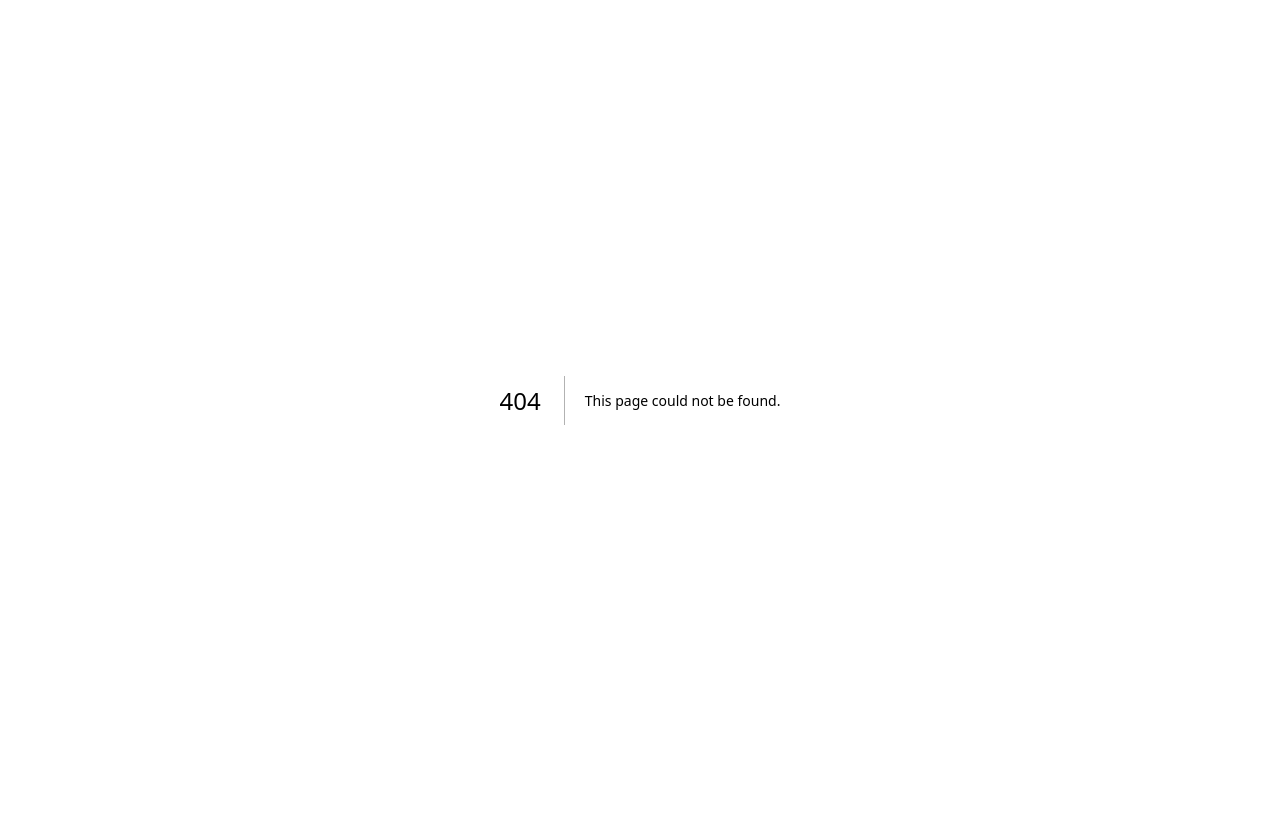
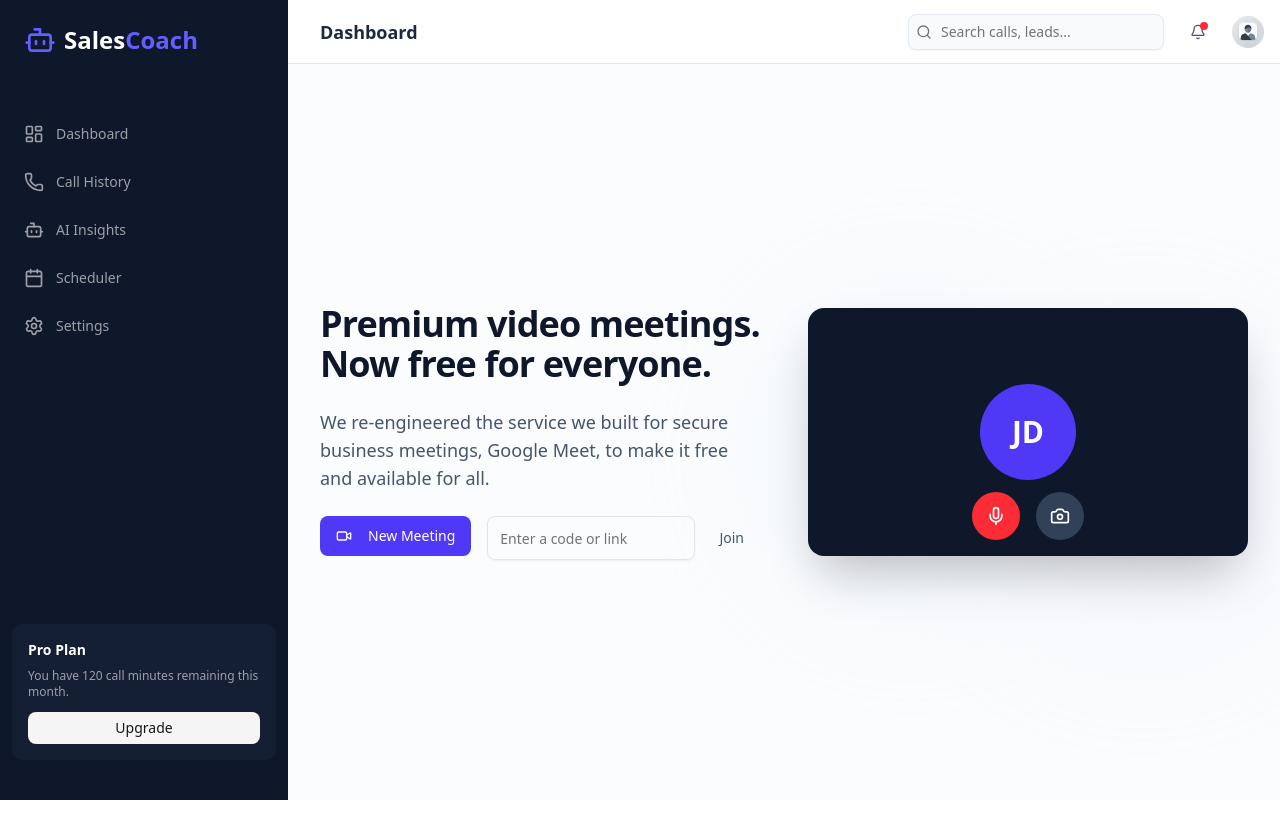
Before and after one commit to Ameer-HCode/ai-sales-coach, a Next.js app: page /call/start in a window 1280 px wide. Before the commit this address had no page. Before the commit the page ends 800 px from the top, so only its background shows below. Built offline with nearby package versions, Linux system fonts and the light colour scheme.

Commit message:
Implement Start Call page with Google Meet style UI

```diff
--- /dev/null
+++ b/app/call/start/page.tsx
@@ -0,0 +1,95 @@
+"use client"
+
+import { Sidebar } from "@/components/layout/sidebar"
+import { Navbar } from "@/components/layout/navbar"
+import { Card, CardContent, CardHeader, CardTitle, CardDescription } from "@/components/ui/card"
+import { Input } from "@/components/ui/input"
+import { Button } from "@/components/ui/button"
+import { Label } from "@/components/ui/label"
+import { Video, Copy, UserPlus, Mic, Camera } from "lucide-react"
+import { useState } from "react"
+
+export default function StartCallPage() {
+    const [meetingLink, setMeetingLink] = useState("")
+
+    const generateLink = () => {
+        const randomId = Math.random().toString(36).substring(7)
+        setMeetingLink(`https://salescoach.ai/meet/${randomId}`)
+    }
+
+    return (
+        <div className="h-full relative">
+            <div className="hidden h-full md:flex md:w-72 md:flex-col md:fixed md:inset-y-0 z-[80] bg-gray-900">
+                <Sidebar />
+            </div>
+            <main className="md:pl-72 pb-10">
+                <Navbar />
+                <div className="p-8 space-y-8 bg-slate-50/50 min-h-[calc(100vh-4rem)] flex items-center justify-center">
+
+                    <div className="grid lg:grid-cols-2 gap-12 w-full max-w-5xl items-center">
+                        <div className="space-y-6">
+                            <h1 className="text-4xl font-bold tracking-tight text-slate-900">
+                                Premium video meetings. <br />
+                                Now free for everyone.
+                            </h1>
+                            <p className="text-lg text-slate-600">
+                                We re-engineered the service we built for secure business meetings, Google Meet, to make it free and available for all.
+                            </p>
+
+                            <div className="flex flex-col sm:flex-row gap-4">
+                                <Button size="lg" className="bg-indigo-600 hover:bg-indigo-700 text-white" onClick={generateLink}>
+                                    <Video className="mr-2 h-5 w-5" />
+                                    New Meeting
+                                </Button>
+                                <div className="flex gap-2 w-full sm:max-w-xs">
+                                    <div className="relative w-full">
+                                        <Input placeholder="Enter a code or link" className="h-11" />
+                                    </div>
+                                    <Button variant="ghost" className="text-slate-600 font-medium h-11">Join</Button>
+                                </div>
+                            </div>
+
+                            {meetingLink && (
+                                <Card className="mt-6 bg-slate-50 border-slate-200">
+                                    <CardContent className="p-4 flex items-center justify-between">
+                                        <div className="text-sm text-slate-600">
+                                            Here's your meeting link: <br />
+                                            <span className="font-medium text-slate-900">{meetingLink}</span>
+                                        </div>
+                                        <Button variant="outline" size="icon" onClick={() => navigator.clipboard.writeText(meetingLink)}>
+                                            <Copy className="h-4 w-4" />
+                                        </Button>
+                                    </CardContent>
+                                </Card>
+                            )}
+                        </div>
+
+                        <div className="relative">
+                            {/* Mock Video Preview */}
+                            <div className="aspect-video bg-slate-900 rounded-2xl shadow-2xl overflow-hidden relative group">
+                                <div className="absolute inset-0 flex items-center justify-center">
+                                    <div className="h-24 w-24 rounded-full bg-indigo-600 flex items-center justify-center text-white text-3xl font-bold">
+                                        JD
+                                    </div>
+                                </div>
+                                <div className="absolute bottom-4 left-1/2 -translate-x-1/2 flex gap-4">
+                                    <div className="h-12 w-12 rounded-full bg-red-500 flex items-center justify-center text-white cursor-pointer hover:bg-red-600 transition">
+                                        <Mic className="h-5 w-5" />
+                                    </div>
+                                    <div className="h-12 w-12 rounded-full bg-slate-700 flex items-center justify-center text-white cursor-pointer hover:bg-slate-600 transition">
+                                        <Camera className="h-5 w-5" />
+                                    </div>
+                                </div>
+                            </div>
+
+                            {/* Decorative elements */}
+                            <div className="absolute -z-10 top-10 -right-10 h-72 w-72 bg-indigo-200 rounded-full blur-3xl opacity-30"></div>
+                            <div className="absolute -z-10 -bottom-10 -left-10 h-72 w-72 bg-blue-200 rounded-full blur-3xl opacity-30"></div>
+                        </div>
+                    </div>
+
+                </div>
+            </main>
+        </div>
+    )
+}
```
